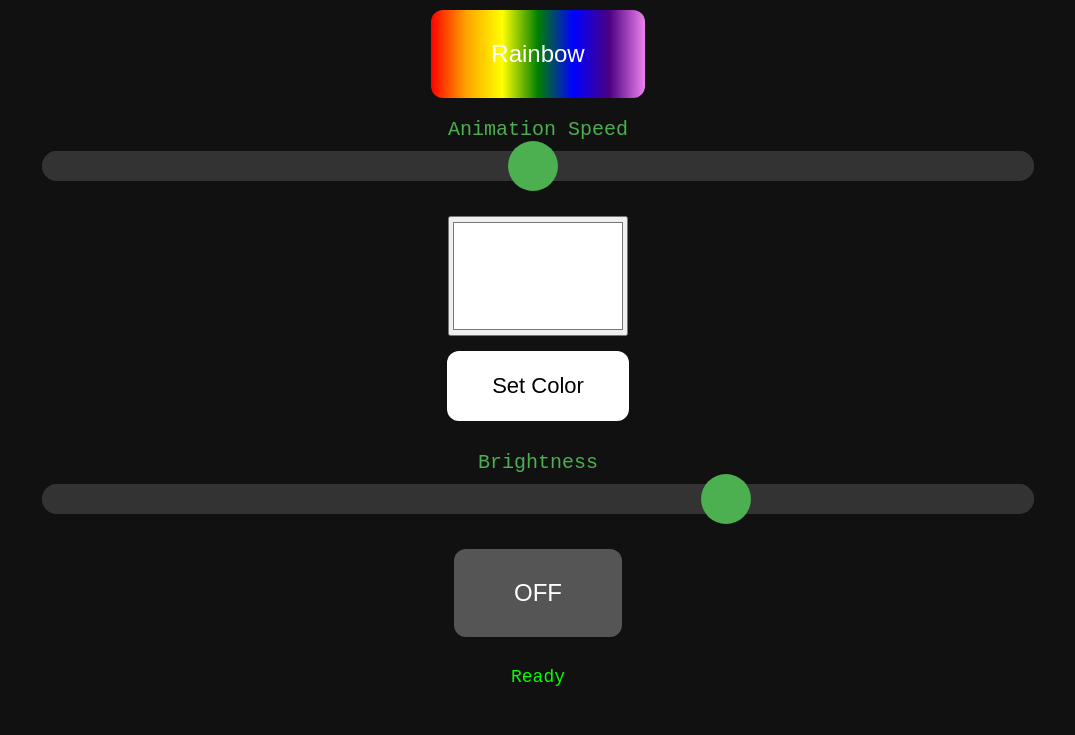
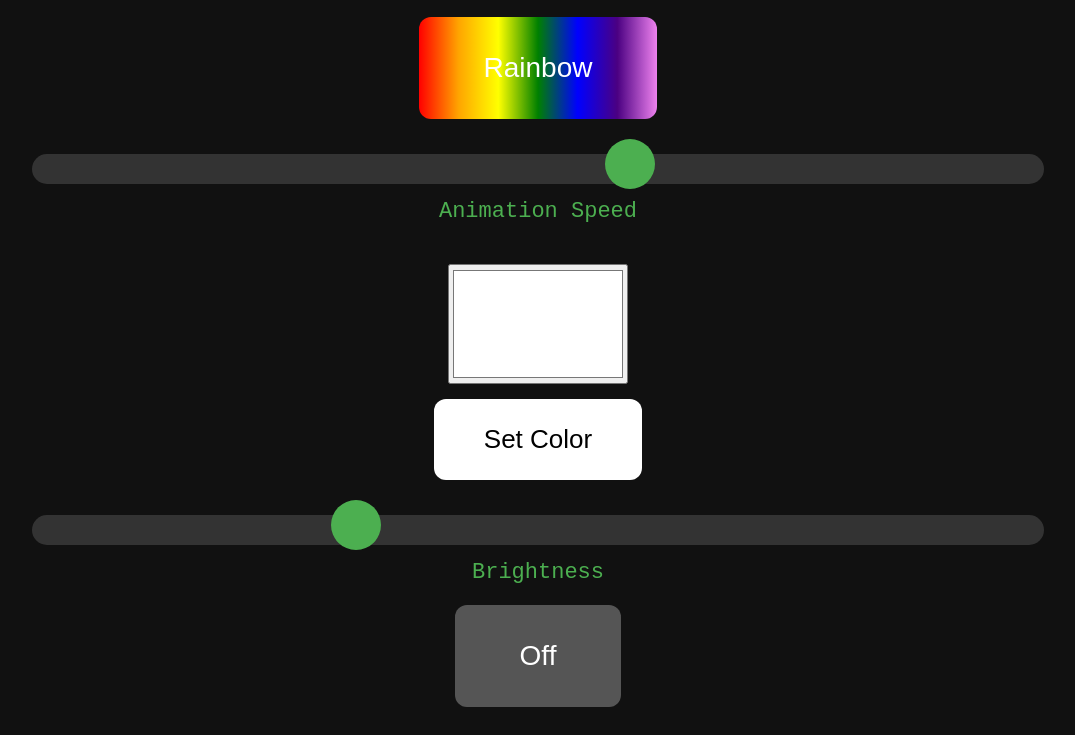
Before and after one commit to yk3thn/ethansjacket, a website: page index.html in a window 1280 px wide. Shown: the part 223-958 px from the top of the page, without its empty margins (102-1177 px from the left). Before the commit the page ends 934 px from the top, so only its background shows below. Drawn offline with Linux system fonts and the light colour scheme.

Commit message:
Update index.html

```diff
--- a/index.html
+++ b/index.html
@@ -1,90 +1,55 @@
 <!DOCTYPE html>
 <html>
 <head>
-  <meta charset="utf-8">
-  <title>Ethan's Jacket Control</title>
+<title>Ethan Jacket Control</title>
 <style>
   body {
-      background:#111;
+    background-color:#111;
     color:#e0e0e0;
-      font-family:'Cascadia Code', monospace;
+    font-family:'Cascadia Code',monospace;
     text-align:center;
-      margin:0;
-      padding:20px;
   }
-    h1 {
-      margin-top:10px;
-      color:#4CAF50;
-      font-size:36px;
-    }
+  h1 { margin-top:20px; color:#4CAF50; }
 
   button {
-      padding:30px 60px;
-      margin:10px;
-      font-size:24px;
+    padding:35px 65px;
+    margin:20px;
+    font-size:28px;
     border:none;
     border-radius:12px;
     cursor:pointer;
     color:white;
   }
 
-    .red    { background:red; }
-    .green  { background:green; }
-    .blue   { background:#007BFF; }
-    .rainbow{
+  .red { background:red; }
+  .green { background:green; }
+  .blue { background:#007BFF; }
+  .rainbow {
     background:linear-gradient(90deg,red,orange,yellow,green,blue,indigo,violet);
-      color:white;
   }
-    .off    { background:#555; }
+  .off { background:#555; }
 
-    .section {
-      margin-top:20px;
-      margin-bottom:10px;
-    }
-
-    .sliderlabel {
-      font-size:20px;
-      margin-top:10px;
-      color:#4CAF50;
-    }
-
-    .slider {
+  input[type=range] {
     width:80%;
-      margin-top:10px;
+    margin-top:15px;
     -webkit-appearance:none;
     height:30px;
     background:#333;
     border-radius:15px;
     outline:none;
   }
-
-    .slider::-webkit-slider-runnable-track {
-      height:30px;
-      background:#333;
-      border-radius:15px;
-    }
-
-    .slider::-webkit-slider-thumb {
+  input[type=range]::-webkit-slider-thumb {
     -webkit-appearance:none;
-      width:50px;
-      height:50px;
+    width:50px; height:50px;
     border-radius:50%;
     background:#4CAF50;
     cursor:pointer;
     margin-top:-10px;
   }
 
-    .slider::-moz-range-thumb {
-      width:50px;
-      height:50px;
-      border-radius:50%;
-      background:#4CAF50;
-      cursor:pointer;
-    }
-
   #picker {
     display:block;
-      margin:30px auto 10px auto;
+    margin:40px auto 10px auto;
     width:180px;
     height:120px;
   }
@@ -93,103 +58,84 @@
     background:white;
     color:black;
     margin-top:5px;
-      padding:22px 45px;
-      font-size:22px;
+    padding:25px 50px;
+    font-size:26px;
     border-radius:12px;
     border:none;
     cursor:pointer;
   }
+</style>
+</head>
+<body>
 
-    #status {
-      margin-top:20px;
-      font-size:18px;
-      color:#0f0;
-      min-height:24px;
-    }
-  </style>
+<h1>ESP LED Controller</h1>
 
-  <script>
-    const API = "https://ethansjacket.yk3thn.workers.dev/set";
-
-    function send(cmd) {
-      fetch(API + "?cmd=" + encodeURIComponent(cmd))
-        .then(() => {
-          document.getElementById("status").innerText = "Sent: " + cmd;
-        })
-        .catch(() => {
-          document.getElementById("status").innerText = "Error sending command";
-        });
-    }
-
-    function setColor() {
-      const hex = document.getElementById("picker").value.substring(1);
-      const r = parseInt(hex.substring(0,2), 16);
-      const g = parseInt(hex.substring(2,4), 16);
-      const b = parseInt(hex.substring(4,6), 16);
-      const cmd = `color,${r},${g},${b}`;
-      send(cmd);
-    }
-
-    function updateAnimSpeed(val) {
-      // val is 1–100, ESP expects animspeed,VALUE
-      const cmd = `animspeed,${val}`;
-      send(cmd);
-    }
-
-    function updateBrightness(val) {
-      // val is 5–255
-      const cmd = `brightness,${val}`;
-      send(cmd);
-    }
-  </script>
-</head>
-
-<body>
-  <h1>Ethan's Jacket Control</h1>
-
-  <!-- Row 1: RGB buttons -->
-  <div class="section">
-    <button class="red"   onclick="send('red')">Red</button>
+<!-- ROW 1: Red / Green / Blue -->
+<div>
+  <button class="red" onclick="send('red')">Red</button>
   <button class="green" onclick="send('green')">Green</button>
-    <button class="blue"  onclick="send('blue')">Blue</button>
+  <button class="blue" onclick="send('blue')">Blue</button>
 </div>
 
-  <!-- Row 2: Rainbow + Animation Speed -->
-  <div class="section">
+<!-- ROW 2: Rainbow + Speed slider -->
+<div>
   <button class="rainbow" onclick="send('rainbow')">Rainbow</button>
-    <div class="sliderlabel">Animation Speed</div>
-    <input type="range"
-           class="slider"
-           id="speed"
-           min="1"
-           max="100"
-           value="50"
-           oninput="updateAnimSpeed(this.value)">
+
+  <input type="range" id="speed" min="1" max="100" value="60"
+         oninput="updateSpeed(this.value)">
+  <div style="font-size:22px;margin-top:10px;color:#4CAF50;">
+    Animation Speed
+  </div>
 </div>
 
-  <!-- Row 3: Color Picker -->
-  <div class="section">
+<!-- ROW 3: Color Picker -->
+<div>
   <input type="color" id="picker" value="#ffffff">
   <button class="set" onclick="setColor()">Set Color</button>
 </div>
 
-  <!-- Row 4: Brightness -->
-  <div class="section">
-    <div class="sliderlabel">Brightness</div>
-    <input type="range"
-           class="slider"
-           id="brightness"
-           min="5"
-           max="255"
-           value="180"
+<!-- ROW 4: Brightness -->
+<div>
+  <input type="range" id="bright" min="1" max="255" value="80"
          oninput="updateBrightness(this.value)">
+  <div style="font-size:22px;margin-top:10px;color:#4CAF50;">
+    Brightness
+  </div>
 </div>
 
-  <!-- Row 5: OFF -->
-  <div class="section">
-    <button class="off" onclick="send('off')">OFF</button>
+<!-- ROW 5: OFF -->
+<div>
+  <button class="off" onclick="send('off')">Off</button>
 </div>
 
-  <div id="status">Ready</div>
+<script>
+const BASE = "https://ethansjacket-production.up.railway.app";
+
+function send(cmd) {
+  fetch(`${BASE}/set?cmd=${cmd}`)
+    .catch(err => console.error("Error sending command", err));
+}
+
+function updateSpeed(v) {
+  fetch(`${BASE}/set?cmd=rainbow&speed=${v}`)
+    .catch(err => console.error("Error sending speed", err));
+}
+
+function updateBrightness(v) {
+  fetch(`${BASE}/set?brightness=${v}&cmd=keep`)
+    .catch(err => console.error("Error sending brightness", err));
+}
+
+function setColor() {
+  const color = document.getElementById("picker").value.substring(1);
+  const r = parseInt(color.substring(0,2), 16);
+  const g = parseInt(color.substring(2,4), 16);
+  const b = parseInt(color.substring(4,6), 16);
+
+  fetch(`${BASE}/set?cmd=color&r=${r}&g=${g}&b=${b}`)
+    .catch(err => console.error("Error sending color", err));
+}
+</script>
+
 </body>
 </html>
```
Lines whose indentation alone changed are shown as unchanged.
